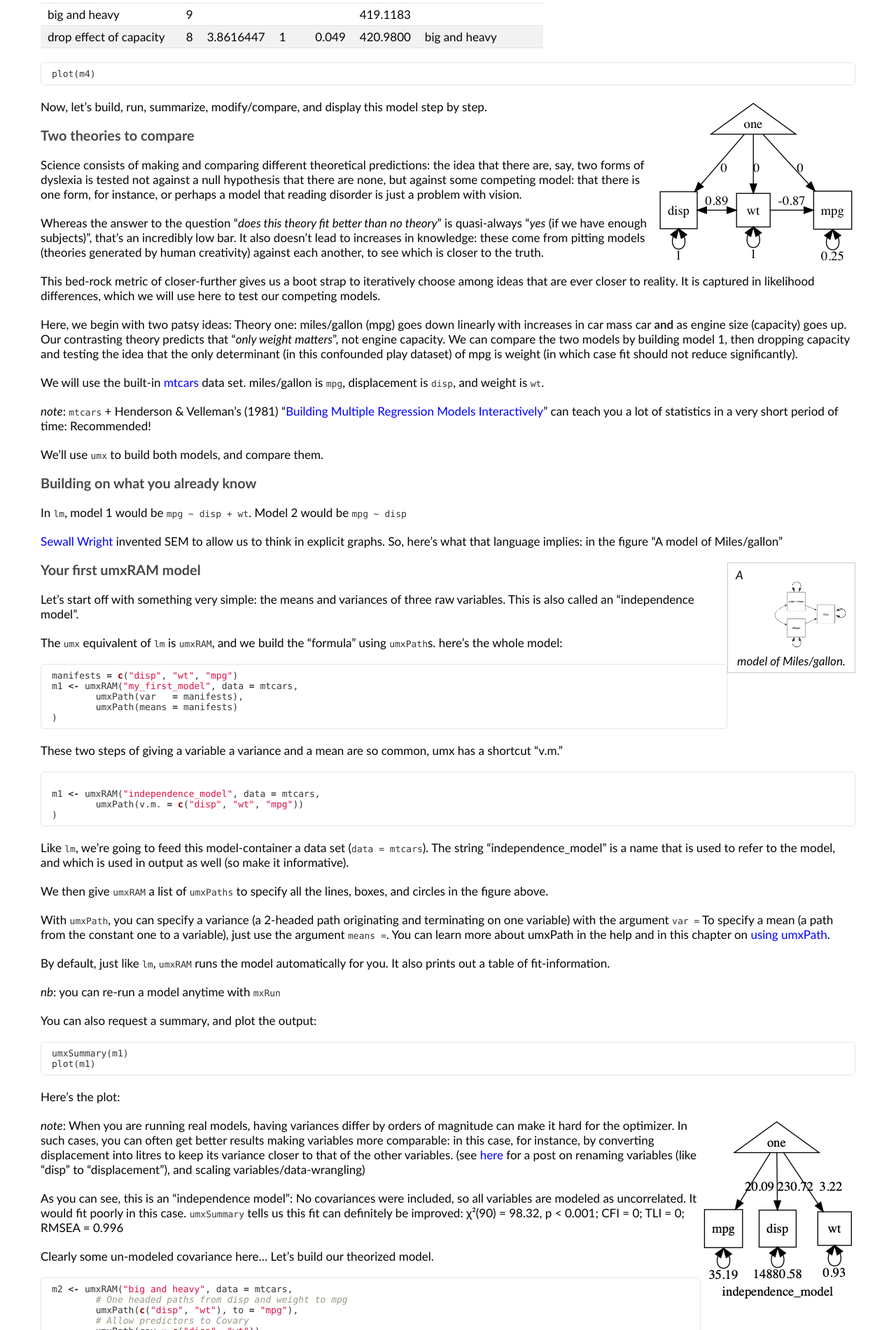
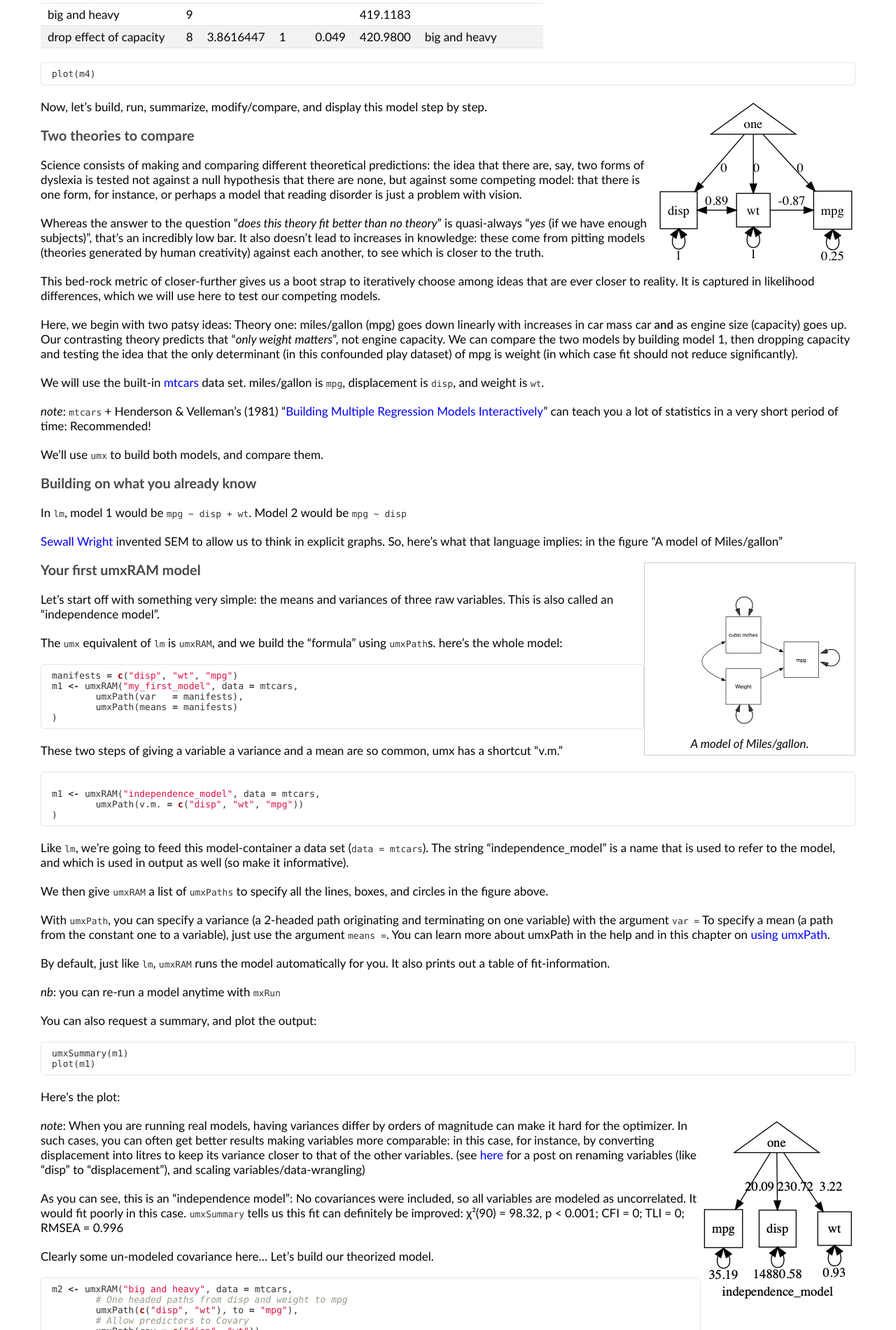
Before and after one commit to tbates/tbates.github.io, a Jekyll site: the page built from _posts/2000-11-30-base-First-steps.markdown, in a window 1280 px wide. Shown: the part 1145-3046 px from the top of the page at 70% size. Built offline with Jekyll 4.4.1, drawn with Linux system fonts in a browser that asks for light colours.

Commit message:
no message

```diff
--- a/_posts/2000-11-30-base-First-steps.markdown
+++ b/_posts/2000-11-30-base-First-steps.markdown
@@ -99,7 +99,7 @@
 -->
 
 <figure>
-  <img src="{{site.url}}/media/1_make_a_model/mpg_1a_theory.png" alt="model of mpg" width="150"/>
+  <img src="{{site.url}}/media/1_make_a_model/mpg_1a_theory.png" alt="model of mpg" width="292"/>
   <figcaption>A model of Miles/gallon.</figcaption>
 </figure>
 
```
